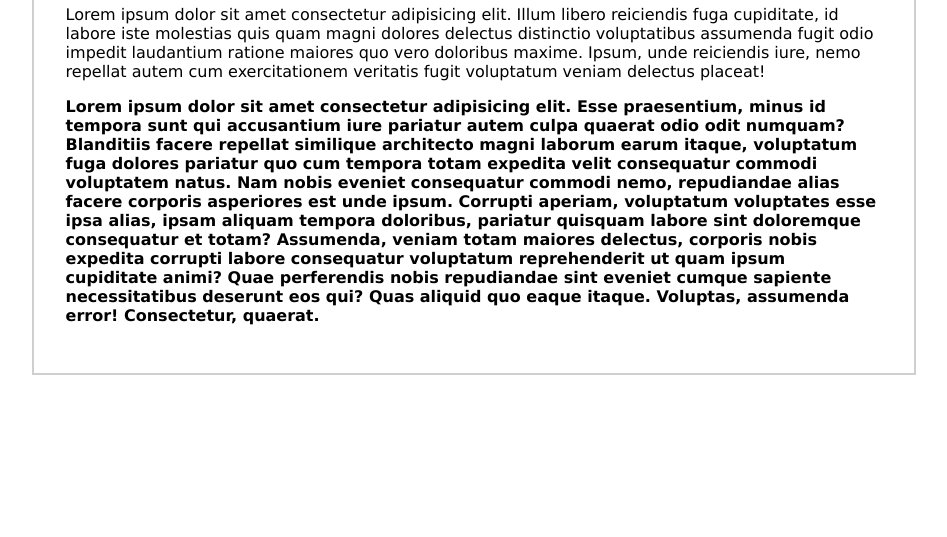
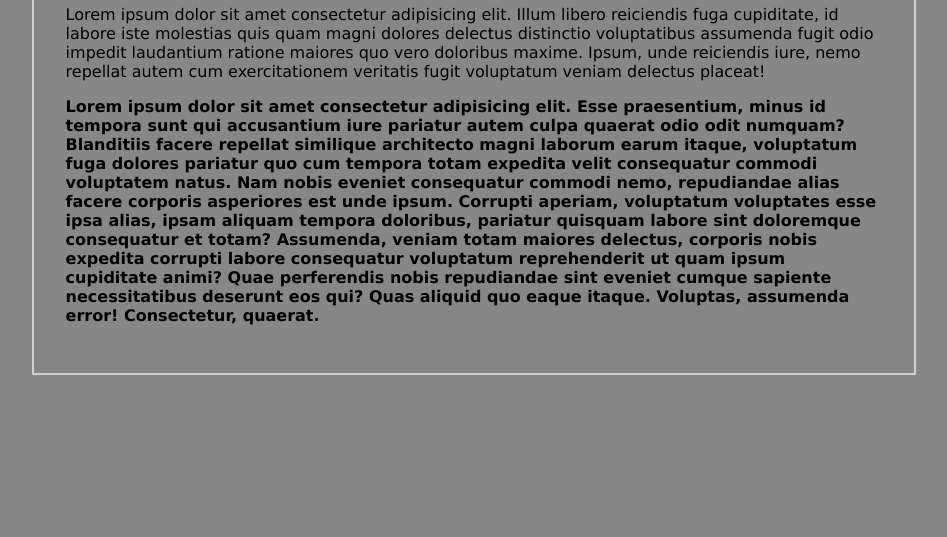
Before and after one commit to espinola-mike/hyperblog, a plain HTML site: page index.html in a window 1280 px wide. Shown: the part 263-800 px from the top of the page, without its empty margins (166-1113 px from the left). Drawn offline with Linux system fonts and the light colour scheme.

Commit message:
Ultima version en master. Background cambiado

```diff
--- a/css/main.css
+++ b/css/main.css
@@ -2,6 +2,7 @@ body{
     font-family: Verdana, Geneva, Tahoma, sans-serif;
     font-size: 16px;
     text-align: center;
+    background: #878787;
 }
 
 .container{
```
